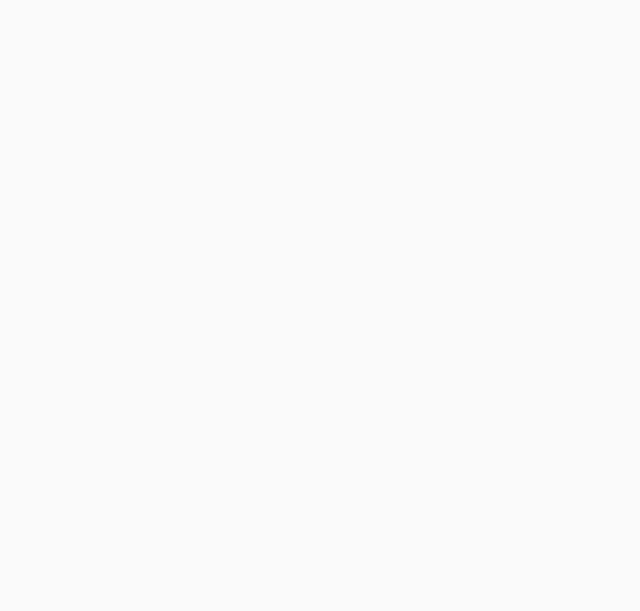
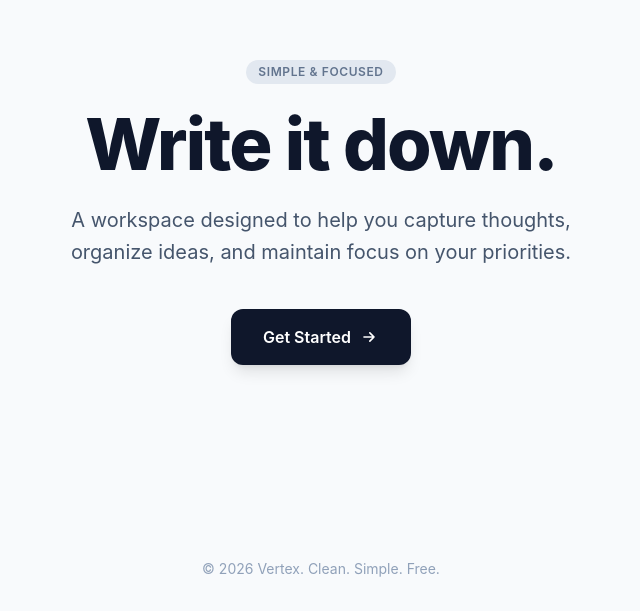
Before and after one commit to avicious/notes-app, a React (Vite) app in the folder frontend/: page / in a window 1280 px wide. Before the commit this address had no page. Shown: the part 189-800 px from the top of the page, without its empty margins (319-959 px from the left). Built offline with nearby package versions, Linux system fonts and the light colour scheme.

Commit message:
Get Started: Page added for get started

```diff
--- a/frontend/src/App.jsx
+++ b/frontend/src/App.jsx
@@ -1,12 +1,13 @@
 import { BrowserRouter as Router, Routes, Route } from "react-router-dom";
-import { Home, Login, SignUp } from "./pages";
+import { Home, Login, SignUp, GetStarted } from "./pages";
 
 const routes = (
   <Router>
     <Routes>
-      <Route path="/dashboard" exact element={<Home />} />
-      <Route path="/login" exact element={<Login />} />
-      <Route path="/sign-up" exact element={<SignUp />} />
+      <Route path="/" element={<GetStarted />} />
+      <Route path="/dashboard" element={<Home />} />
+      <Route path="/login" element={<Login />} />
+      <Route path="/sign-up" element={<SignUp />} />
     </Routes>
   </Router>
 );
--- /dev/null
+++ b/frontend/src/pages/GetStarted/GetStarted.jsx
@@ -0,0 +1,50 @@
+import { useNavigate } from "react-router-dom";
+
+const GetStarted = () => {
+  const navigate = useNavigate();
+
+  return (
+    <div className="flex flex-col items-center justify-center min-h-screen bg-slate-50 px-6 font-sans">
+      <div className="max-w-2xl text-center">
+        <span className="inline-block px-3 py-1 mb-6 text-xs font-semibold tracking-wider text-slate-500 uppercase bg-slate-200 rounded-full">
+          Simple & Focused
+        </span>
+
+        <h1 className="text-5xl md:text-7xl font-extrabold text-slate-900 tracking-tight mb-6">
+          Write it down.
+        </h1>
+
+        <p className="text-lg md:text-xl text-slate-600 leading-relaxed mb-10 max-w-lg mx-auto">
+          A workspace designed to help you capture thoughts, organize ideas, and
+          maintain focus on your priorities.
+        </p>
+
+        <button
+          onClick={() => navigate("/login")}
+          className="group relative inline-flex items-center justify-center px-8 py-4 font-semibold text-white transition-all duration-200 bg-slate-900 font-pj rounded-xl focus:outline-none focus:ring-2 focus:ring-offset-2 focus:ring-gray-900 hover:bg-slate-800 active:scale-95 shadow-lg cursor-pointer"
+        >
+          Get Started
+          <svg
+            className="w-5 h-5 ml-2 transition-transform duration-200 group-hover:translate-x-1"
+            fill="none"
+            viewBox="0 0 24 24"
+            stroke="currentColor"
+          >
+            <path
+              strokeLinecap="round"
+              strokeLinejoin="round"
+              strokeWidth="2"
+              d="M13 7l5 5m0 0l-5 5m5-5H6"
+            />
+          </svg>
+        </button>
+      </div>
+
+      <footer className="absolute bottom-8 text-slate-400 text-sm">
+        &copy; {new Date().getFullYear()} Vertex. Clean. Simple. Free.
+      </footer>
+    </div>
+  );
+};
+
+export default GetStarted;
--- a/frontend/src/pages/index.js
+++ b/frontend/src/pages/index.js
@@ -1,5 +1,6 @@
 import Home from "./Home/Home";
 import Login from "./Login/Login";
 import SignUp from "./SignUp/SignUp";
+import GetStarted from "./GetStarted/GetStarted";
 
-export { Home, Login, SignUp };
+export { Home, Login, SignUp, GetStarted };
```
